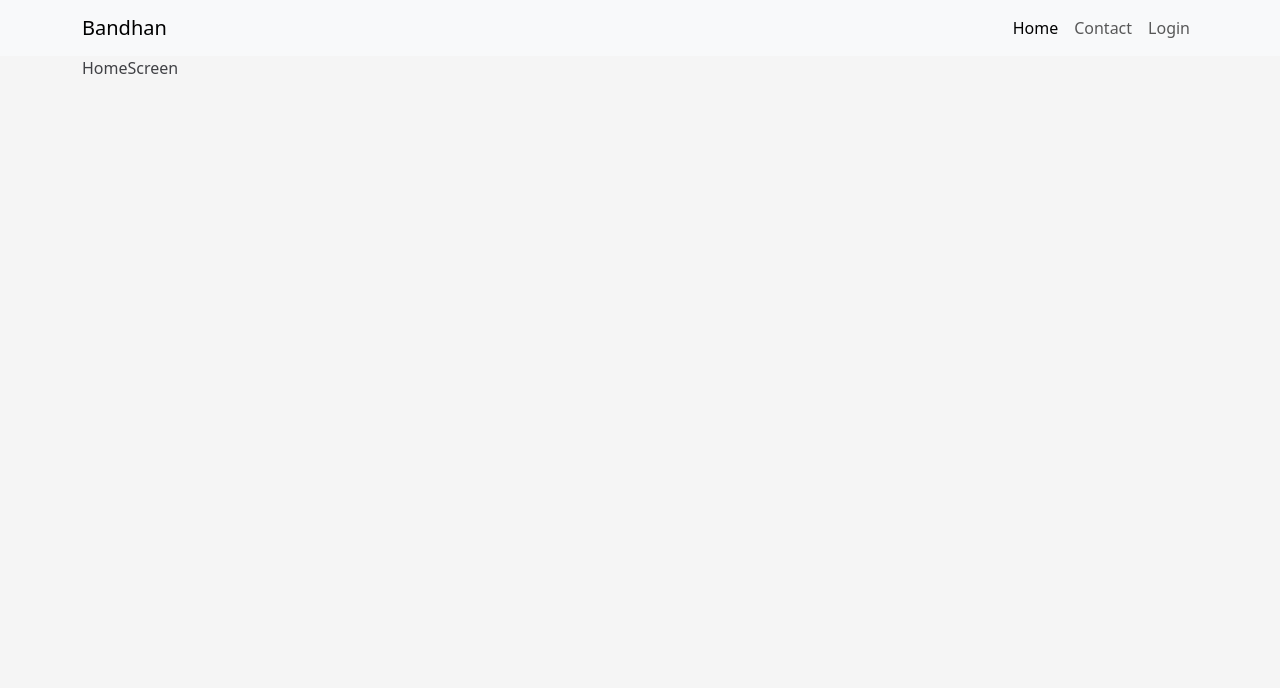
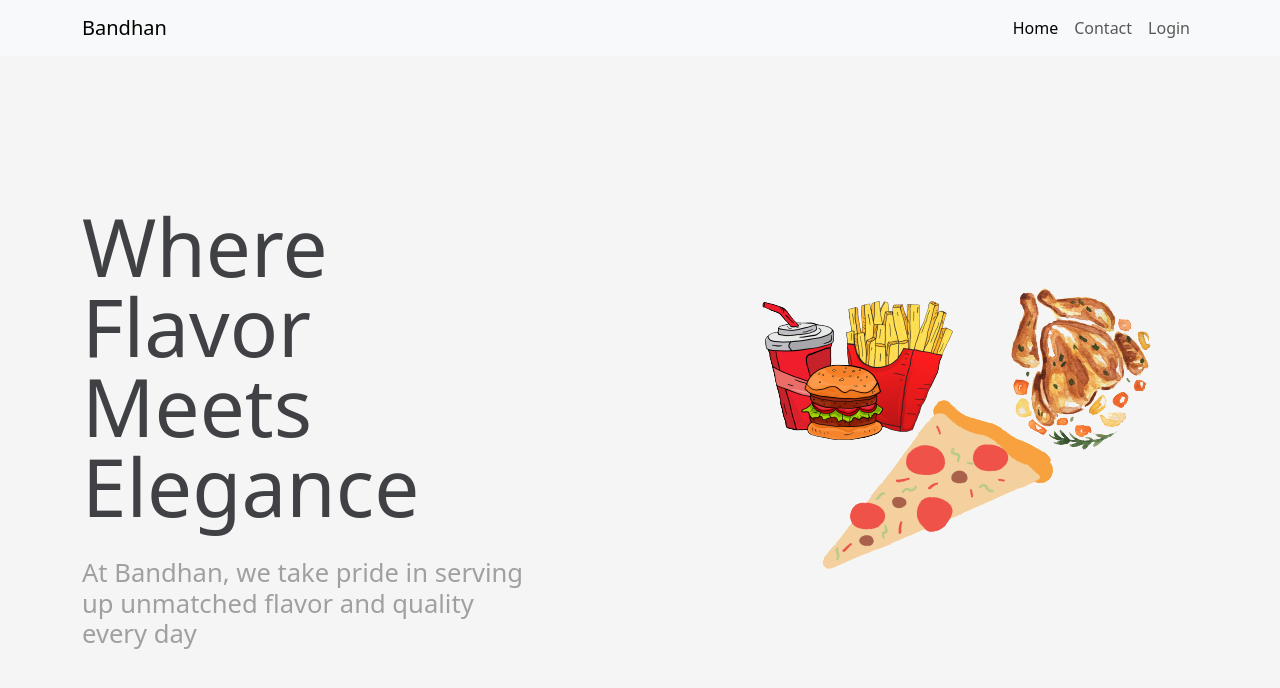
Before and after one commit to usamaharry/bandhan, a React (Create React App) app in the folder frontend/: page / in a window 1280 px wide. Shown: the top 688 px of the page. Built offline with nearby package versions, Linux system fonts and the light colour scheme.

Commit message:
added hero section

```diff
--- a/frontend/src/index.css
+++ b/frontend/src/index.css
@@ -11,7 +11,7 @@ body {
 
   --grey-color: #404145;
   --grey-dark-color: #2d2e30;
-  --grey-light-color: #797a7d;
+  --grey-light-color: #a0a0a2;
 
   color: var(--grey-color);
   background-color: var(--background-color);
--- a/frontend/src/pages/HomeScreen.jsx
+++ /dev/null
@@ -1,7 +0,0 @@
-import React from "react";
-
-const HomeScreen = () => {
-  return <div>HomeScreen</div>;
-};
-
-export default HomeScreen;
--- /dev/null
+++ b/frontend/src/pages/HomeScreen/HomeScreen.jsx
@@ -0,0 +1,27 @@
+import { Row, Col, Image } from "react-bootstrap";
+
+//local
+import classes from "./HomeScreen.module.css";
+import HeroImage from "../../assets/images/hero-image.png";
+
+const HomeScreen = () => {
+  return (
+    <div className={classes.main}>
+      <Row>
+        <Col md="5">
+          <h1 className={classes.title}>Where Flavor Meets Elegance</h1>
+          <div className={classes.subTitle}>
+            At Bandhan, we take pride in serving up unmatched flavor and quality
+            every day
+          </div>
+        </Col>
+        <Col md="2"></Col>
+        <Col className={classes.imagee} md="5">
+          <Image fluid src={HeroImage} />
+        </Col>
+      </Row>
+    </div>
+  );
+};
+
+export default HomeScreen;
--- /dev/null
+++ b/frontend/src/pages/HomeScreen/HomeScreen.module.css
@@ -0,0 +1,44 @@
+.main {
+  margin: 150px 0;
+  animation: fade-in 1s linear;
+}
+
+.title {
+  font-size: 5rem;
+  line-height: 1;
+}
+
+.subTitle {
+  margin-top: 2rem;
+  font-size: 1.6rem;
+  line-height: 1.2;
+  color: var(--grey-light-color);
+}
+
+.imagee {
+  display: flex;
+  align-items: center;
+}
+
+@keyframes fade-in {
+  from {
+    opacity: 0;
+  }
+  to {
+    opacity: 1;
+  }
+}
+
+@media screen and (max-width: 768px) {
+  .main {
+    margin-top: 75px;
+  }
+
+  .subTitle {
+    margin-top: 75px;
+  }
+
+  .imagee {
+    margin-top: 75px !important;
+  }
+}
--- a/frontend/src/routes.js
+++ b/frontend/src/routes.js
@@ -6,7 +6,7 @@ import {
 
 //local
 import App from "./App";
-import HomeScreen from "./pages/HomeScreen";
+import HomeScreen from "./pages/HomeScreen/HomeScreen";
 import ContactScreen from "./pages/ContactScreen";
 import AuthScreen from "./pages/AuthScreen";
 
```
Also changed, not shown: frontend/src/assets/images/hero-image.png (added).
